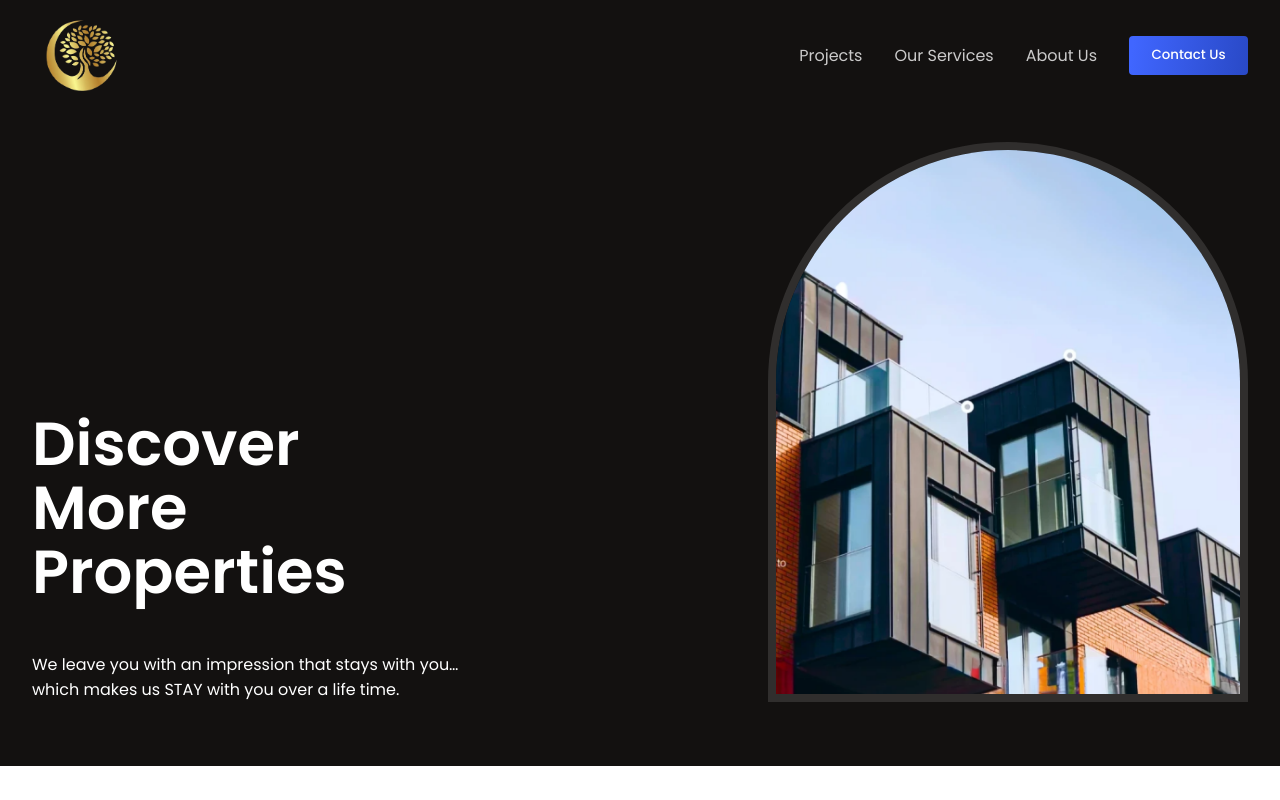
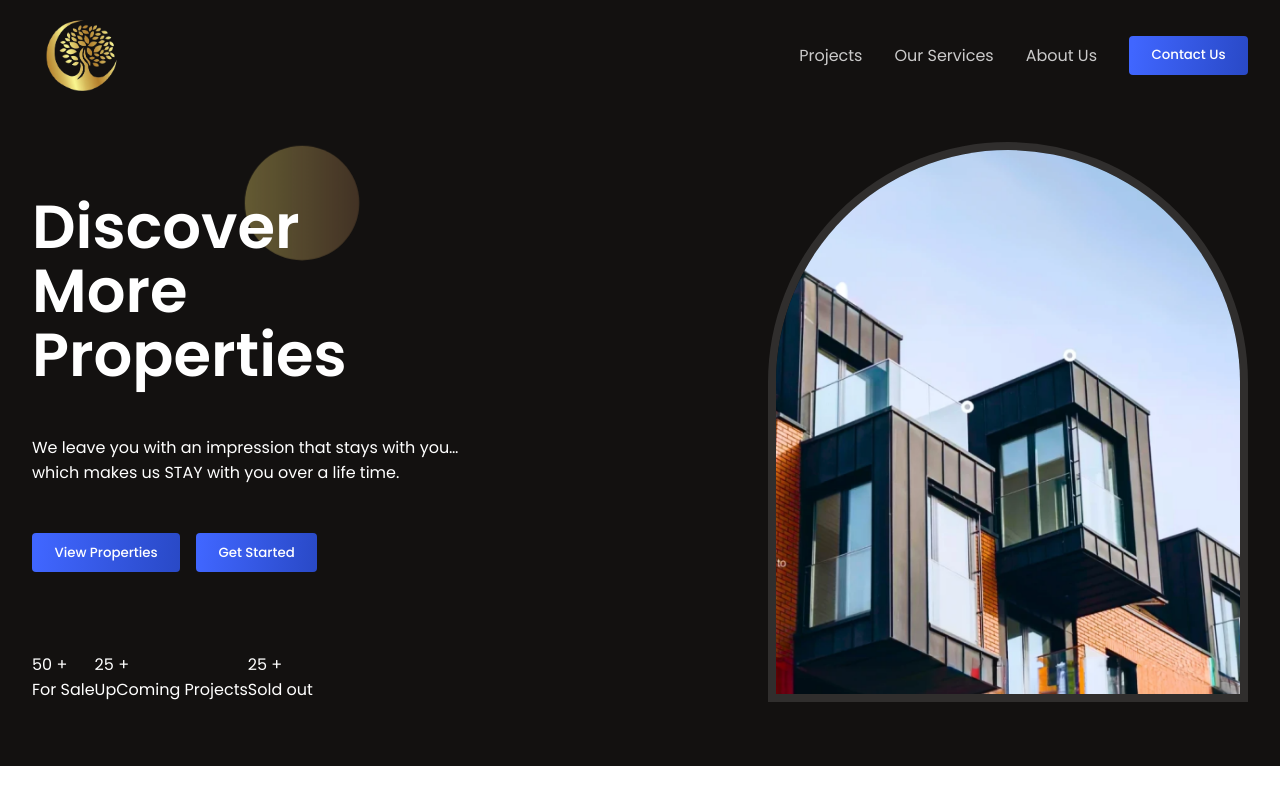
Before and after one commit to Lekan659/realestatepwa, a React (Vite) app: page / in a window 1280 px wide. Built offline with nearby package versions, Linux system fonts and the light colour scheme.

Commit message:
Hero done

```diff
--- a/src/components/Hero/Hero.css
+++ b/src/components/Hero/Hero.css
@@ -11,6 +11,17 @@
 
 }
 /* left */
+
+.hero-button{
+    display: flex;
+    position: relative;
+    padding-bottom: 2rem;
+    /* justify-content: space-between; */
+    align-items: flex-end;
+    grid-column-gap: 1rem
+
+
+}
 
 .hero-left{
     gap: 3rem;
@@ -29,6 +40,49 @@
     line-height: 4rem;
 }
 
+/* .orange-circle{
+    height: 4rem;
+    width: 4rem;
+    background: var(--orange-gradient);
+    border-radius: 999px;
+    position: absolute;
+    right: 8%;
+    top: -10%;
+    z-index: -1;
+    animation: pulse 2s infinite, fadeOut 2s infinite;
+} */
+
+.orange-circle {
+    height: 7rem;
+    width: 7rem;
+    background: var(--orange-gradient);
+    border-radius: 999px;
+    position: absolute;
+    left: 68%;
+    top: -25%;
+    z-index: -1;
+    animation: pulse 2s infinite, fadeInOut 4s infinite;
+  }
+
+
+  @keyframes pulse {
+    0%, 100% {
+      transform: scale(1);
+    }
+    50% {
+      transform: scale(1.1);
+    }
+  }
+
+  @keyframes fadeInOut {
+    0%, 100% {
+      opacity: 0.4;
+    }
+    50% {
+      opacity: 1;
+    }
+  }
+
 /* right side */
 
 .image-container{
--- a/src/components/Hero/Hero.jsx
+++ b/src/components/Hero/Hero.jsx
@@ -1,5 +1,6 @@
 import React from "react";
 import './Hero.css'
+import CountUp from "react-countup";
 const Hero = () =>{
     return(
         <section className="hero-wrapper">
@@ -7,6 +8,7 @@ const Hero = () =>{
 
                 <div className="flexColStart hero-left">
                   <div className="hero-title">
+                    <div className="orange-circle"/>
                     <h1>
                         Discover <br/>
                         More <br/>
@@ -19,6 +21,54 @@ const Hero = () =>{
                     which makes us STAY with you over a life time.
                     </span>
                   </div>
+                  <div className="innerWidth hero-button">
+                    <div>
+                  <button className="button">
+                    <a href="">View Properties</a>
+                    </button>
+                    </div>
+                    <div>
+                    <button className="button">
+                    <a href="">Get Started</a>
+                    </button>
+                    </div>
+                  </div>
+
+
+                  <div className="flexCenter stats">
+                  <div className="flexColStart hero-stats">
+                    <span>
+                    <CountUp start={30} end={50} duration={4}/> <span>+</span>
+                    </span>
+
+                    <span>
+                    For Sale
+                    </span>
+
+                  </div>
+                  <div className="flexColStart hero-stats">
+                    <span>
+                    <CountUp start={15} end={25} duration={4}/> <span>+</span>
+                    </span>
+
+                    <span>
+                    UpComing Projects
+                    </span>
+
+                  </div>
+                  <div className="flexColStart hero-stats">
+                    <span>
+                    <CountUp start={15} end={25} duration={4}/> <span>+</span>
+                    </span>
+
+                    <span>
+                    Sold out
+                    </span>
+
+                  </div>
+                  </div>
+
+
                 </div>
                 <div className="flexCenter hero-right">
                     <div className="image-container">
--- a/src/index.css
+++ b/src/index.css
@@ -3,7 +3,7 @@
   --secondary: rgba(255, 255, 255, 0.78);
   --black: #131110;
   --blue-gradient: linear-gradient(97.05deg, #4066ff 3.76%, #2949c6 100%);
-  --orange-gradient: linear-gradient(270deg, #ffb978 0%, #ff922d 100%);
+  --orange-gradient: linear-gradient(270deg, #ffb97836 0%, #e0cc6b69 100%);
   --blue: #4066ff;
   --lightBlue: #eeeeff;
   --shadow: 0px 23px 21px -8px rgba(136, 160, 255, 0.25);
```
